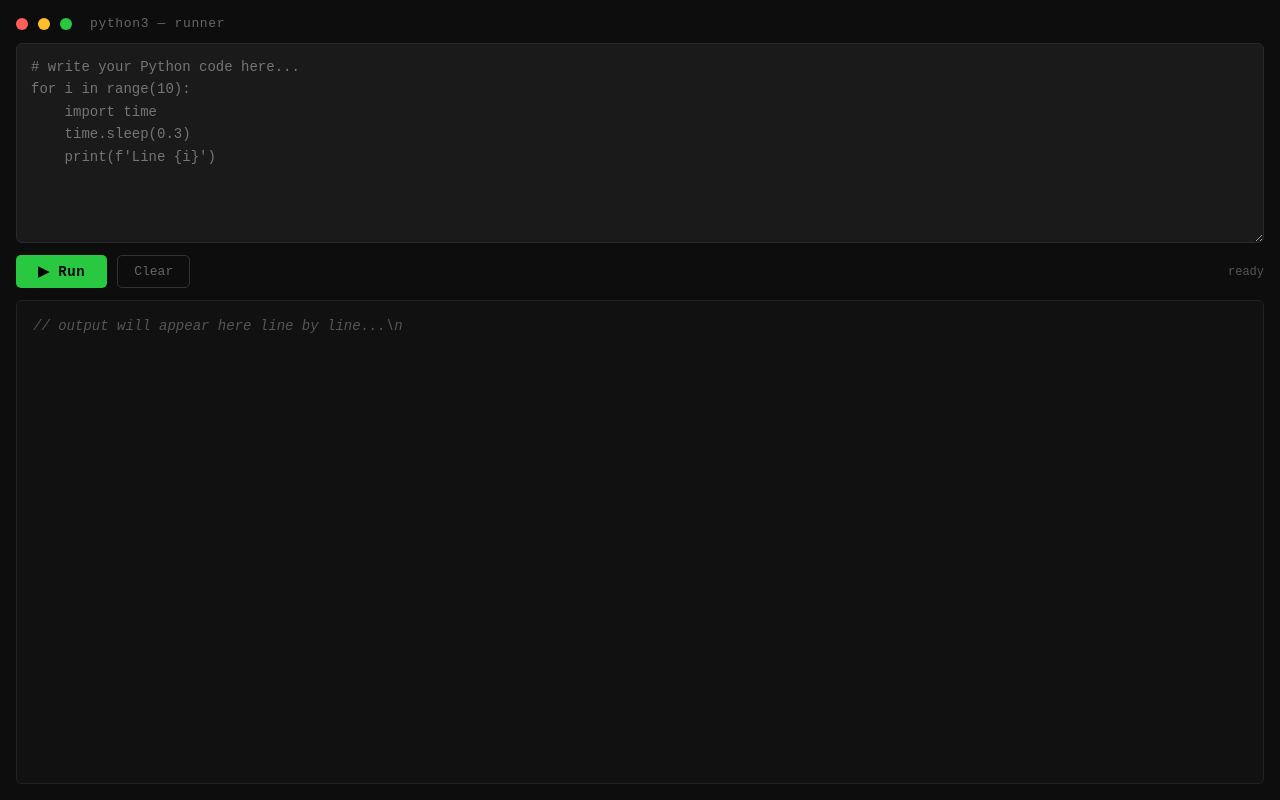
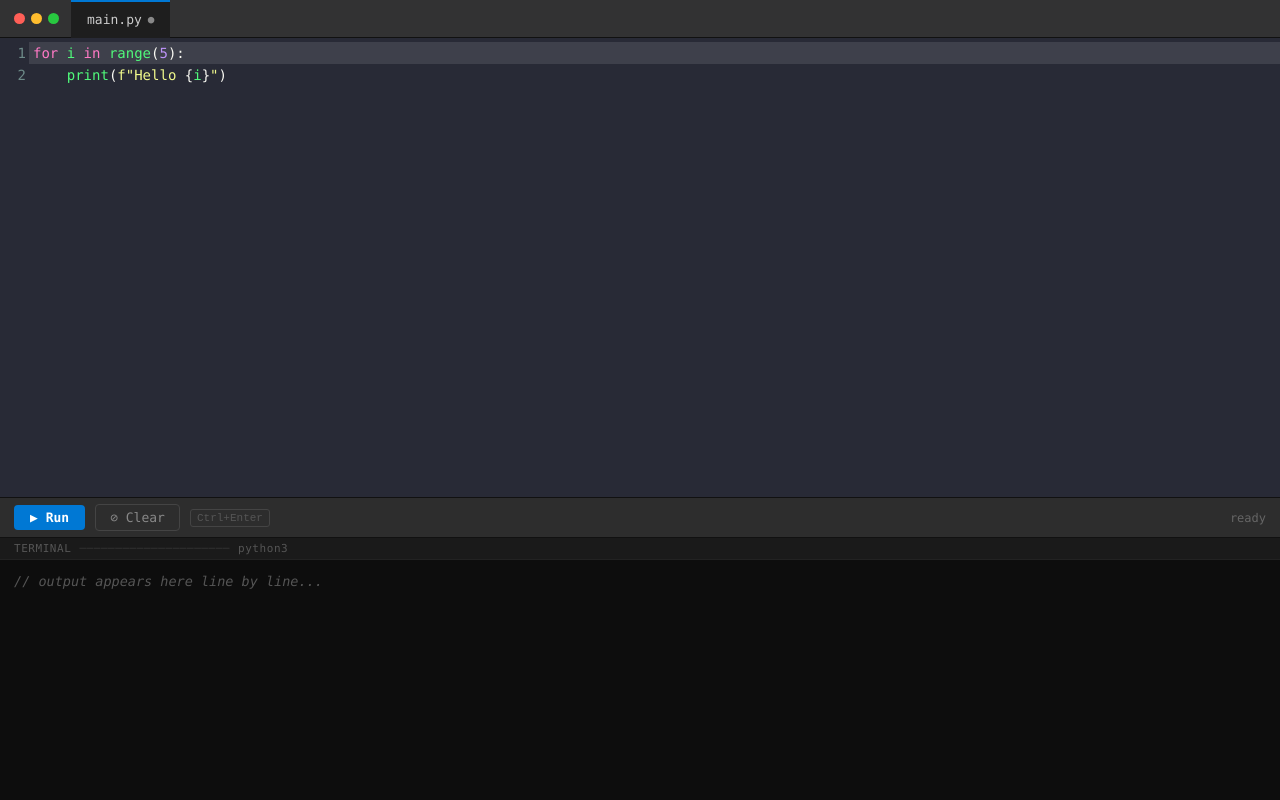
Before and after one commit to TeamGP-108/python-c, a plain HTML site: page index.html in a window 1280 px wide. Drawn offline with nearby package versions, Linux system fonts and the light colour scheme.

Commit message:
Update index.html

```diff
--- a/index.html
+++ b/index.html
@@ -4,185 +4,288 @@
 <meta charset="UTF-8"/>
 <meta name="viewport" content="width=device-width, initial-scale=1.0"/>
 <title>Python Terminal</title>
+
+<!-- CodeMirror for VS Code-like editor -->
+<link rel="stylesheet" href="https://cdnjs.cloudflare.com/ajax/libs/codemirror/5.65.16/codemirror.min.css"/>
+<link rel="stylesheet" href="https://cdnjs.cloudflare.com/ajax/libs/codemirror/5.65.16/theme/dracula.min.css"/>
+<script src="https://cdnjs.cloudflare.com/ajax/libs/codemirror/5.65.16/codemirror.min.js"></script>
+<script src="https://cdnjs.cloudflare.com/ajax/libs/codemirror/5.65.16/mode/python/python.min.js"></script>
+<script src="https://cdnjs.cloudflare.com/ajax/libs/codemirror/5.65.16/addon/edit/closebrackets.min.js"></script>
+<script src="https://cdnjs.cloudflare.com/ajax/libs/codemirror/5.65.16/addon/edit/matchbrackets.min.js"></script>
+<script src="https://cdnjs.cloudflare.com/ajax/libs/codemirror/5.65.16/addon/comment/comment.min.js"></script>
+<script src="https://cdnjs.cloudflare.com/ajax/libs/codemirror/5.65.16/addon/selection/active-line.min.js"></script>
+
 <style>
   * { margin: 0; padding: 0; box-sizing: border-box; }
 
   body {
-    background: #0d0d0d;
-    color: #f0f0f0;
-    font-family: 'Fira Code', 'Courier New', monospace;
+    background: #1e1e1e;
+    color: #d4d4d4;
+    font-family: 'Fira Code', 'Cascadia Code', 'Consolas', monospace;
     height: 100vh;
     display: flex;
     flex-direction: column;
-    padding: 16px;
-    gap: 12px;
+    overflow: hidden;
   }
 
-  .toolbar {
+  /* ── Top bar ── */
+  .topbar {
+    background: #323233;
+    border-bottom: 1px solid #111;
+    padding: 0 14px;
+    height: 38px;
+    display: flex;
+    align-items: center;
+    gap: 12px;
+    flex-shrink: 0;
+  }
+
+  .dots { display: flex; gap: 6px; }
+  .dot  { width: 11px; height: 11px; border-radius: 50%; }
+  .dot.r { background: #ff5f57; }
+  .dot.y { background: #ffbd2e; }
+  .dot.g { background: #28c840; }
+
+  .file-tab {
+    background: #1e1e1e;
+    border-top: 2px solid #0078d4;
+    padding: 0 16px;
+    height: 38px;
+    display: flex;
+    align-items: center;
+    font-size: 13px;
+    color: #ccc;
+    gap: 6px;
+  }
+  .file-tab span { color: #888; font-size: 11px; }
+
+  /* ── Main split layout ── */
+  .main {
+    display: flex;
+    flex-direction: column;
+    flex: 1;
+    overflow: hidden;
+  }
+
+  /* ── Editor panel ── */
+  .editor-panel {
+    flex: 1;
+    min-height: 0;
+    position: relative;
+    border-bottom: 1px solid #111;
+  }
+
+  .CodeMirror {
+    height: 100% !important;
+    font-family: 'Fira Code', 'Cascadia Code', 'Consolas', monospace !important;
+    font-size: 14px !important;
+    line-height: 1.6 !important;
+    background: #1e1e1e !important;
+  }
+
+  .CodeMirror-scroll { padding-bottom: 20px; }
+
+  /* ── Action bar ── */
+  .actionbar {
+    background: #2d2d2d;
+    border-bottom: 1px solid #111;
+    padding: 6px 14px;
     display: flex;
     align-items: center;
     gap: 10px;
-  }
-
-  .dot { width: 12px; height: 12px; border-radius: 50%; }
-  .dot.red    { background: #ff5f57; }
-  .dot.yellow { background: #ffbd2e; }
-  .dot.green  { background: #28c840; }
-
-  .title {
-    margin-left: 8px;
-    font-size: 13px;
-    color: #666;
-    letter-spacing: 0.05em;
-  }
-
-  #editor {
-    width: 100%;
-    flex: 0 0 200px;
-    background: #1a1a1a;
-    border: 1px solid #2a2a2a;
-    border-radius: 6px;
-    color: #e0e0e0;
-    font-family: 'Fira Code', 'Courier New', monospace;
-    font-size: 14px;
-    line-height: 1.6;
-    padding: 12px 14px;
-    resize: vertical;
-    outline: none;
-  }
-
-  #editor:focus { border-color: #3a8f5a; }
-
-  .actions {
-    display: flex;
-    gap: 10px;
-    align-items: center;
+    flex-shrink: 0;
   }
 
   #run-btn {
-    background: #28c840;
-    color: #000;
+    background: #0078d4;
+    color: #fff;
     border: none;
-    border-radius: 5px;
-    padding: 8px 22px;
-    font-size: 14px;
+    border-radius: 4px;
+    padding: 5px 16px;
+    font-size: 13px;
     font-family: inherit;
-    font-weight: 700;
+    font-weight: 600;
     cursor: pointer;
-    letter-spacing: 0.04em;
+    display: flex;
+    align-items: center;
+    gap: 6px;
     transition: background 0.15s;
   }
-  #run-btn:hover   { background: #32e84e; }
-  #run-btn:disabled { background: #444; color: #888; cursor: not-allowed; }
+  #run-btn:hover    { background: #1084d8; }
+  #run-btn:disabled { background: #444; color: #777; cursor: not-allowed; }
 
   #clear-btn {
     background: transparent;
-    color: #666;
-    border: 1px solid #333;
-    border-radius: 5px;
-    padding: 8px 16px;
+    color: #888;
+    border: 1px solid #444;
+    border-radius: 4px;
+    padding: 5px 14px;
     font-size: 13px;
     font-family: inherit;
     cursor: pointer;
-    transition: color 0.15s, border-color 0.15s;
+    transition: color 0.15s;
   }
   #clear-btn:hover { color: #ccc; border-color: #666; }
 
   #status {
     margin-left: auto;
     font-size: 12px;
-    color: #555;
+    color: #666;
+    min-width: 100px;
+    text-align: right;
   }
-  #status.running { color: #28c840; }
-  #status.error   { color: #ff5f57; }
-  #status.done    { color: #666; }
+  #status.running { color: #4ec9b0; }
+  #status.error   { color: #f44747; }
+  #status.done    { color: #6a9955; }
 
-  #terminal {
-    flex: 1;
-    background: #111;
-    border: 1px solid #222;
-    border-radius: 6px;
-    padding: 14px 16px;
+  /* ── Terminal panel ── */
+  .terminal-panel {
+    flex: 0 0 240px;
+    background: #0d0d0d;
     overflow-y: auto;
-    font-size: 14px;
-    line-height: 1.7;
-    white-space: pre-wrap;
+    padding: 10px 14px;
+    font-family: 'Fira Code', 'Cascadia Code', 'Consolas', monospace;
+    font-size: 13.5px;
+    line-height: 1.75;
+  }
+
+  .terminal-panel::-webkit-scrollbar       { width: 6px; }
+  .terminal-panel::-webkit-scrollbar-track { background: #0d0d0d; }
+  .terminal-panel::-webkit-scrollbar-thumb { background: #333; border-radius: 3px; }
+
+  /* each line is a block element so they stack vertically */
+  .out-line {
+    display: block;
+    white-space: pre;          /* preserve spaces but DON'T wrap into same line */
     word-break: break-all;
   }
 
-  .line-stdout { color: #e0e0e0; }
-  .line-stderr { color: #ff6b6b; }
-  .line-info   { color: #555; font-style: italic; }
+  .out-line.stdout { color: #d4d4d4; }
+  .out-line.stderr { color: #f44747; }
+  .out-line.info   { color: #555; font-style: italic; }
 
   /* blinking cursor */
-  .cursor {
+  #cursor {
     display: inline-block;
-    width: 8px;
-    height: 14px;
-    background: #28c840;
+    width: 7px;
+    height: 13px;
+    background: #4ec9b0;
     vertical-align: middle;
     animation: blink 1s step-end infinite;
   }
   @keyframes blink { 0%,100%{opacity:1} 50%{opacity:0} }
+
+  /* terminal header */
+  .term-header {
+    background: #1a1a1a;
+    border-bottom: 1px solid #222;
+    padding: 4px 14px;
+    font-size: 11px;
+    color: #555;
+    letter-spacing: 0.05em;
+    flex-shrink: 0;
+    display: flex;
+    align-items: center;
+    gap: 8px;
+  }
+  .term-header span { color: #333; }
 </style>
 </head>
 <body>
 
-<div class="toolbar">
-  <div class="dot red"></div>
-  <div class="dot yellow"></div>
-  <div class="dot green"></div>
-  <span class="title">python3 — runner</span>
+<!-- Top bar -->
+<div class="topbar">
+  <div class="dots">
+    <div class="dot r"></div>
+    <div class="dot y"></div>
+    <div class="dot g"></div>
+  </div>
+  <div class="file-tab">main.py <span>●</span></div>
 </div>
 
-<textarea id="editor" spellcheck="false" placeholder="# write your Python code here...
-for i in range(10):
-    import time
-    time.sleep(0.3)
-    print(f'Line {i}')"></textarea>
+<!-- Editor -->
+<div class="main">
+  <div class="editor-panel">
+    <textarea id="code-input">for i in range(5):
+    print(f"Hello {i}")</textarea>
+  </div>
 
-<div class="actions">
-  <button id="run-btn">▶ Run</button>
-  <button id="clear-btn">Clear</button>
-  <span id="status">ready</span>
+  <!-- Run bar -->
+  <div class="actionbar">
+    <button id="run-btn">▶ Run</button>
+    <button id="clear-btn">⊘ Clear</button>
+    <kbd style="font-size:11px;color:#555;border:1px solid #444;padding:2px 6px;border-radius:3px;">Ctrl+Enter</kbd>
+    <span id="status">ready</span>
+  </div>
+
+  <!-- Terminal header -->
+  <div class="term-header">TERMINAL <span>─────────────────────</span> python3</div>
+
+  <!-- Output terminal -->
+  <div class="terminal-panel" id="terminal">
+    <span class="out-line info">// output appears here line by line...</span>
+  </div>
 </div>
 
-<div id="terminal"><span class="line-info">// output will appear here line by line...\n</span></div>
+<script>
+  const API = "https://python-c.vercel.app/run";
 
-<script>
-  const API = "https://python-c.vercel.app/run";  // ← your API URL
+  // ── Init CodeMirror ──────────────────────────────────────────
+  const cm = CodeMirror.fromTextArea(document.getElementById("code-input"), {
+    mode:              "python",
+    theme:             "dracula",
+    lineNumbers:       true,
+    autoCloseBrackets: true,
+    matchBrackets:     true,
+    styleActiveLine:   true,
+    indentUnit:        4,
+    tabSize:           4,
+    indentWithTabs:    false,
+    extraKeys: {
+      "Tab": (cm) => cm.execCommand("indentMore"),
+      "Shift-Tab": (cm) => cm.execCommand("indentLess"),
+      "Ctrl-/": (cm) => cm.toggleComment(),
+      "Ctrl-Enter": () => runCode(),
+    }
+  });
 
-  const editor    = document.getElementById("editor");
-  const terminal  = document.getElementById("terminal");
-  const runBtn    = document.getElementById("run-btn");
-  const clearBtn  = document.getElementById("clear-btn");
-  const status    = document.getElementById("status");
+  // ── Terminal helpers ─────────────────────────────────────────
+  const terminal = document.getElementById("terminal");
+  const runBtn   = document.getElementById("run-btn");
+  const clearBtn = document.getElementById("clear-btn");
+  const statusEl = document.getElementById("status");
 
-  let cursor = null;
+  let cursorEl = null;
 
   function addCursor() {
-    cursor = document.createElement("span");
-    cursor.className = "cursor";
-    terminal.appendChild(cursor);
+    cursorEl = document.createElement("span");
+    cursorEl.id = "cursor";
+    terminal.appendChild(cursorEl);
+    scrollBottom();
   }
 
   function removeCursor() {
-    if (cursor) { cursor.remove(); cursor = null; }
+    if (cursorEl) { cursorEl.remove(); cursorEl = null; }
   }
 
-  function appendLine(text, type = "stdout") {
-    removeCursor();
-    const span = document.createElement("span");
-    span.className = `line-${type}`;
-    span.textContent = text;
-    terminal.appendChild(span);
-    addCursor();
+  function scrollBottom() {
     terminal.scrollTop = terminal.scrollHeight;
   }
 
+  // Append one line to terminal — each call = one new visual row
+  function appendLine(text, type) {
+    removeCursor();
+    const el = document.createElement("span");
+    el.className = `out-line ${type}`;
+    el.textContent = text;   // textContent safely renders \n etc.
+    terminal.appendChild(el);
+    addCursor();
+    scrollBottom();
+  }
+
   function setStatus(text, cls) {
-    status.textContent = text;
-    status.className = cls;
+    statusEl.textContent = text;
+    statusEl.className   = cls;
   }
 
   clearBtn.addEventListener("click", () => {
@@ -190,11 +293,11 @@ for i in range(10):
     setStatus("ready", "");
   });
 
-  runBtn.addEventListener("click", async () => {
-    const code = editor.value.trim();
+  // ── Run ──────────────────────────────────────────────────────
+  async function runCode() {
+    const code = cm.getValue().trim();
     if (!code) return;
 
-    // reset terminal
     terminal.innerHTML = "";
     addCursor();
     runBtn.disabled = true;
@@ -203,6 +306,11 @@ for i in range(10):
     try {
       const url = `${API}?code=${encodeURIComponent(code)}&format=stream`;
       const response = await fetch(url);
+
+      if (!response.ok) {
+        appendLine(`HTTP error: ${response.status}`, "stderr");
+        return;
+      }
 
       const reader  = response.body.getReader();
       const decoder = new TextDecoder();
@@ -214,51 +322,51 @@ for i in range(10):
 
         buffer += decoder.decode(value, { stream: true });
 
-        // SSE messages are separated by double newline
-        const parts = buffer.split("\n\n");
-        buffer = parts.pop(); // keep incomplete chunk
+        // SSE blocks are separated by \n\n
+        const blocks = buffer.split("\n\n");
+        buffer = blocks.pop();  // last incomplete block stays in buffer
 
-        for (const part of parts) {
-          if (!part.trim()) continue;
+        for (const block of blocks) {
+          if (!block.trim()) continue;
 
-          // parse SSE fields
           let event = "stdout";
           let data  = "";
 
-          for (const line of part.split("\n")) {
+          for (const line of block.split("\n")) {
             if (line.startsWith("event: ")) event = line.slice(7).trim();
             if (line.startsWith("data: "))  data  = line.slice(6);
           }
 
           if (event === "done") {
-            const payload = JSON.parse(data);
-            const code    = payload.exit_code;
+            const payload  = JSON.parse(data);
+            const exitCode = payload.exit_code;
             removeCursor();
-            appendLine(
-              `\n[Process exited with code ${code}]`,
-              code === 0 ? "info" : "stderr"
-            );
+            appendLine(`[Process exited with code ${exitCode}]`, exitCode === 0 ? "info" : "stderr");
             removeCursor();
-            setStatus(code === 0 ? "✓ done" : `✗ exit ${code}`, code === 0 ? "done" : "error");
+            setStatus(exitCode === 0 ? "✓ done" : `✗ exit ${exitCode}`, exitCode === 0 ? "done" : "error");
+
           } else {
-            appendLine(data, event); // "stdout" or "stderr"
+            // data may contain multiple lines if buffered — split and emit each
+            const lines = data.split("\n");
+            for (let i = 0; i < lines.length; i++) {
+              // last element is "" if data ended with \n — skip empty tail
+              if (i === lines.length - 1 && lines[i] === "") continue;
+              appendLine(lines[i], event);
+            }
           }
         }
       }
 
     } catch (err) {
       removeCursor();
-      appendLine(`\nFetch error: ${err.message}\n`, "stderr");
+      appendLine(`Fetch error: ${err.message}`, "stderr");
       setStatus("✗ error", "error");
     } finally {
       runBtn.disabled = false;
     }
-  });
+  }
 
-  // Ctrl+Enter to run
-  editor.addEventListener("keydown", e => {
-    if (e.ctrlKey && e.key === "Enter") runBtn.click();
-  });
+  document.getElementById("run-btn").addEventListener("click", runCode);
 </script>
 </body>
 </html>
```
